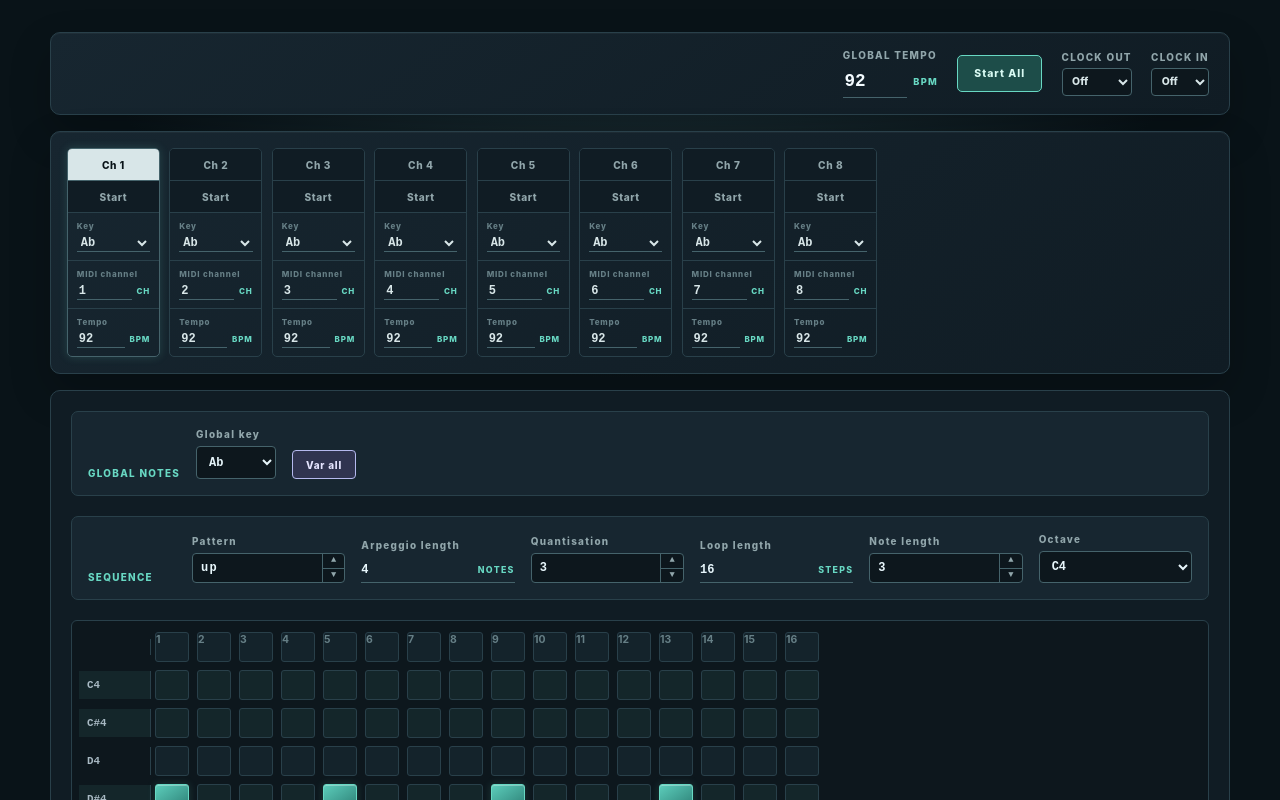
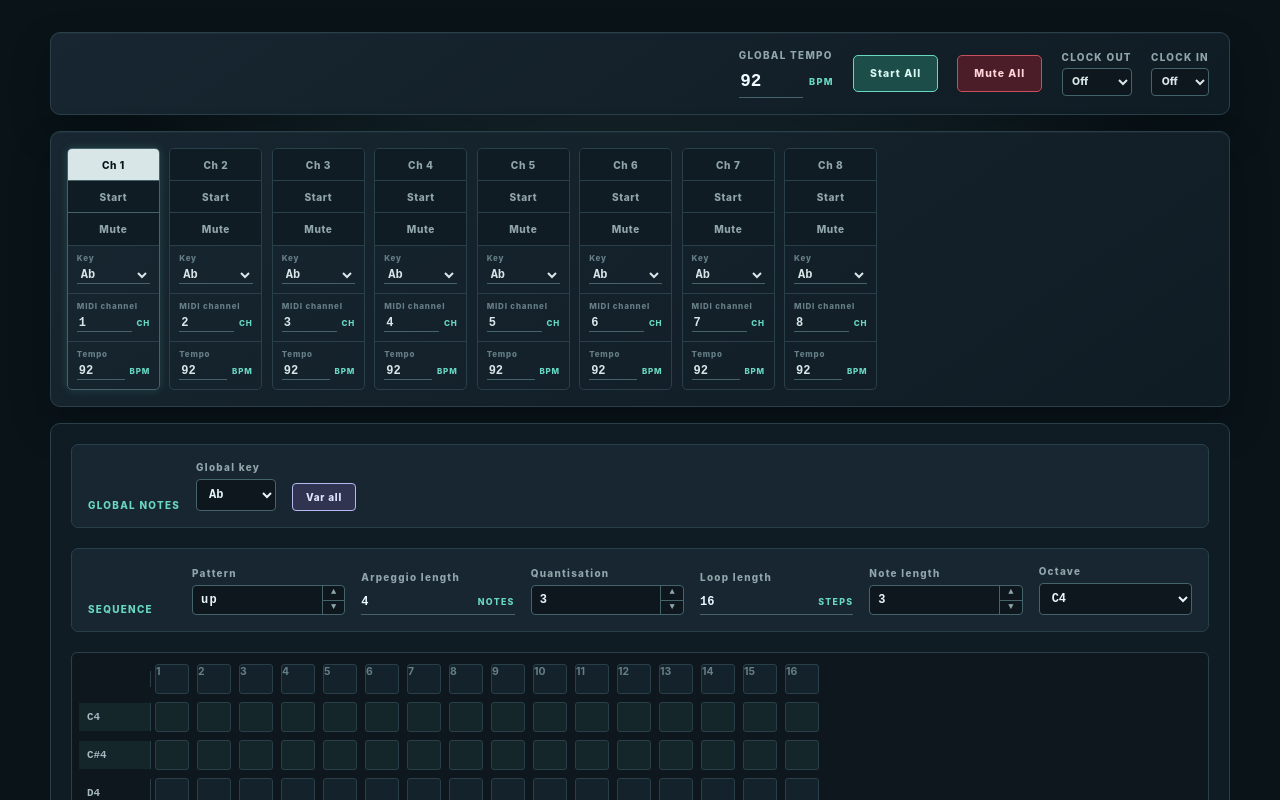
Before and after one commit to hendrik-goebel/Arpeggiator, a Vue app: page / in a window 1280 px wide. Shown: the top 800 px of the page. Built offline with nearby package versions, Linux system fonts and the light colour scheme.

Commit message:
add mute button

```diff
--- a/src/App.vue
+++ b/src/App.vue
@@ -10,6 +10,7 @@
           <span class="input-wrap"><input type="number" :value="globalBpm" @input="(e)=> setGlobalBpm(+e.target.value)" min="20" max="300" /><small>BPM</small></span>
         </label>
         <button class="master-play" @click="toggleGlobalPlay">{{ globalPlaying ? 'Stop All' : 'Start All' }}</button>
+        <button class="master-mute" @click="toggleMuteAll">{{ allMuted ? 'Unmute All' : 'Mute All' }}</button>
         <label class="clock-control">CLOCK OUT
           <select :value="clockOutputId" @change="setClockOutput($event.target.value || null)">
             <option value="">Off</option>
@@ -27,7 +28,7 @@
 
 
     <section class="module channel-module">
-      <ChannelsBar :channels="channels" :currentIndex="currentIndex" @select="selectChannel" @copy-channel="copyChannel" @toggle="toggleChannelPlay" @update-key="updateChannelKey" @update-midi-channel="updateMidiChannel" @update-bpm="updateChannelBpm" />
+      <ChannelsBar :channels="channels" :currentIndex="currentIndex" @select="selectChannel" @copy-channel="copyChannel" @toggle="toggleChannelPlay" @toggle-mute="toggleMute" @update-key="updateChannelKey" @update-midi-channel="updateMidiChannel" @update-bpm="updateChannelBpm" />
     </section>
 
 
@@ -62,6 +63,7 @@ const {
   channels,
   currentIndex,
   currentChannel,
+  allMuted,
   globalBpm,
   globalKey,
   globalPlaying,
@@ -72,6 +74,8 @@ const {
   createGlobalVariation,
   selectChannel,
   toggleChannelPlay,
+  toggleMute,
+  toggleMuteAll,
   createVariation,
   updateMidiChannel,
   togglePlay,
@@ -188,6 +192,10 @@ h2 { color: var(--text-muted); font-size: .7rem; letter-spacing: .16em; }
   border: 1px solid var(--teal); border-radius: 5px; padding: .7rem 1rem; background: var(--teal-deep);
   color: var(--teal-soft); font-size: .65rem; font-weight: 800; letter-spacing: .1em; cursor: pointer;
 }
+.master-mute {
+  border: 1px solid var(--coral); border-radius: 5px; padding: .7rem 1rem; background: var(--coral-deep);
+  color: var(--coral-soft); font-size: .65rem; font-weight: 800; letter-spacing: .1em; cursor: pointer;
+}
 .clock-control { display: grid; gap: .3rem; color: var(--text-muted); font-size: .55rem; font-weight: 800; letter-spacing: .1em; }
 .clock-control select { max-width: 10rem; border: 1px solid var(--line-strong); border-radius: 4px; padding: .35rem; background: var(--bg-control); color: var(--text); font-size: .65rem; }
 .master-stop {
--- a/src/components/ChannelsBar.vue
+++ b/src/components/ChannelsBar.vue
@@ -7,6 +7,9 @@
       <button @click.stop="$emit('toggle', i)" :class="{playing: ch.playing}">{{
           ch.playing ? 'Stop' : 'Start'
         }}
+      </button>
+      <button @click.stop="$emit('toggle-mute', i)" :class="{muted: ch.muted}">
+        {{ ch.muted ? 'Unmute' : 'Mute' }}
       </button>
       <label class="key-control">Key
         <select :value="ch.key" @click.stop @change.stop="$emit('update-key', i, $event.target.value)">
@@ -29,6 +32,7 @@ import { CIRCLE_OF_FIFTHS_KEYS } from '../config'
 const emit = defineEmits<{
   (event: 'select', index: number): void
   (event: 'copy-channel', sourceIndex: number, targetIndex: number): void
+  (event: 'toggle-mute', index: number): void
 }>()
 
 defineProps<{ channels: any[], currentIndex: number }>()
@@ -90,6 +94,10 @@ function dropOnChannel(targetIndex: number, event: DragEvent) {
 .channel button.playing {
   background: var(--teal-deep);
   color: var(--teal-soft);
+}
+.channel button.muted {
+  background: var(--coral-deep);
+  color: var(--coral-soft);
 }
 
 .key-control {
--- a/src/models/channel.ts
+++ b/src/models/channel.ts
@@ -11,6 +11,7 @@ export interface Channel {
   pattern: Pattern | any
   noteLength: number
   playing: boolean
+  muted: boolean
   notes: number[]
   steps: StepValue[]
   base: number
@@ -51,6 +52,7 @@ export function createChannel(index: number, selectedOutputId: Ref<string | null
     pattern: 'up' as any,
     noteLength: DEFAULT_NOTE_LENGTH,
     playing: false,
+    muted: false,
     notes: DEFAULT_NOTES.slice() as number[],
     steps: DEFAULT_STEPS.slice() as StepValue[],
     base: DEFAULT_BASE,
@@ -71,7 +73,7 @@ export function createChannel(index: number, selectedOutputId: Ref<string | null
     const { note, velocity, length } = payload
     const outputId = selectedOutputId.value
     console.log(`[note-start] ${channel.name} note=${note} velocity=${velocity} length=${length} time=${new Date().toISOString()}`)
-    if (outputId) sendNote(outputId, note, velocity, length, channel.midiChannel - 1)
+    if (!channel.muted && outputId) sendNote(outputId, note, velocity, length, channel.midiChannel - 1)
     log.value.unshift(`${new Date().toISOString()} ${channel.name} NOTE ${note} vel=${velocity} len=${length}`)
     const timeoutMs = Math.max(length || channel.noteLength || 120, 120)
     setTimeout(() => { channel.active = false }, timeoutMs)
--- a/src/useChannels.ts
+++ b/src/useChannels.ts
@@ -10,6 +10,7 @@ const SEED_PREFIX = 'ARP1-'
 
 interface SeedChannelState extends StoredArpeggiatorState {
   midiChannel: number
+  muted: boolean
 }
 
 interface AppSeed {
@@ -29,6 +30,7 @@ export function useChannels() {
   const channels = Array.from({length: CHANNEL_COUNT}, (_, index)=> createChannel(index, selectedOutputId, log))
   const currentIndex = ref(0)
   const currentChannel = computed(() => channels[currentIndex.value])
+  const allMuted = computed(() => channels.every(channel => channel.muted))
   const storedStates = ref<(StoredArpeggiatorState | null)[][]>(
     channels.map(() => Array.from({ length: STORED_STATE_COUNT }, () => null))
   )
@@ -106,8 +108,19 @@ export function useChannels() {
       } else {
         channel.arpeggiator.start()
       }
+
     }
     syncMidiClockTransport()
+  }
+
+  function toggleMute(index: number) {
+    const channel = channels[index]
+    if (channel) channel.muted = !channel.muted
+  }
+
+  function toggleMuteAll() {
+    const muted = !allMuted.value
+    channels.forEach(channel => { channel.muted = muted })
   }
 
   function togglePlay(){
@@ -346,7 +359,7 @@ export function useChannels() {
     const note = channel.base + offset
     const outputId = selectedOutputId.value
     const noteLengthMilliseconds = noteLengthToMilliseconds(channel.noteLength, channel.bpm)
-    if (outputId) sendNote(outputId, note, MIDI.VELOCITY_MAX, noteLengthMilliseconds, channel.midiChannel - 1)
+    if (!channel.muted && outputId) sendNote(outputId, note, MIDI.VELOCITY_MAX, noteLengthMilliseconds, channel.midiChannel - 1)
 
     channel.active = true
     log.value.unshift(`${new Date().toISOString()} ${channel.name} NOTE ${note} vel=${MIDI.VELOCITY_MAX} len=${noteLengthMilliseconds}`)
@@ -483,7 +496,8 @@ export function useChannels() {
   function snapshotSeedChannel(channel: typeof channels[number]): SeedChannelState {
     return {
       ...snapshotChannelState(channel),
-      midiChannel: channel.midiChannel
+      midiChannel: channel.midiChannel,
+      muted: channel.muted
     }
   }
 
@@ -532,7 +546,8 @@ export function useChannels() {
   function isSeedChannel(value: unknown): value is SeedChannelState {
     return isStoredState(value) && isRecord(value) &&
       typeof value.midiChannel === 'number' && Number.isInteger(value.midiChannel) &&
-      value.midiChannel >= 1 && value.midiChannel <= 16
+      value.midiChannel >= 1 && value.midiChannel <= 16 &&
+      typeof value.muted === 'boolean'
   }
 
   function decodeSeed(seedKey: string): AppSeed | null {
@@ -592,6 +607,7 @@ export function useChannels() {
     seed.channels.forEach((state, index) => {
       const channel = channels[index]
       channel.midiChannel = state.midiChannel
+      channel.muted = state.muted
       applyChannelState(channel, state)
     })
     storedStates.value = seed.storedStates.map(states => states.map(cloneStoredState))
@@ -631,6 +647,7 @@ export function useChannels() {
     target.arpeggioLength = source.arpeggioLength
     target.quantisation = source.quantisation
     target.key = source.key
+    target.muted = source.muted
     storedStates.value[targetIndex] = storedStates.value[sourceIndex].map(cloneStoredState)
     activeStoredStateIndexes.value[targetIndex] = activeStoredStateIndexes.value[sourceIndex]
 
@@ -667,6 +684,7 @@ export function useChannels() {
     channels,
     currentIndex,
     currentChannel,
+    allMuted,
     globalBpm,
     globalKey,
     globalPlaying,
@@ -676,6 +694,8 @@ export function useChannels() {
     stopAll,
     selectChannel,
     toggleChannelPlay,
+    toggleMute,
+    toggleMuteAll,
     togglePlay,
     toggleNote,
     cycleStep,
```
